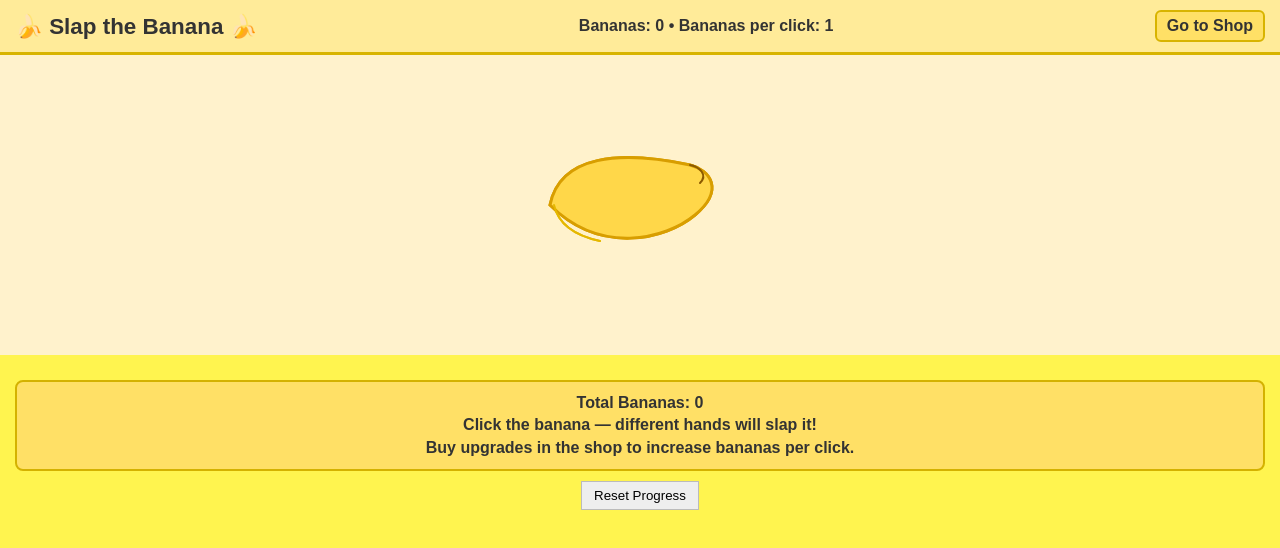
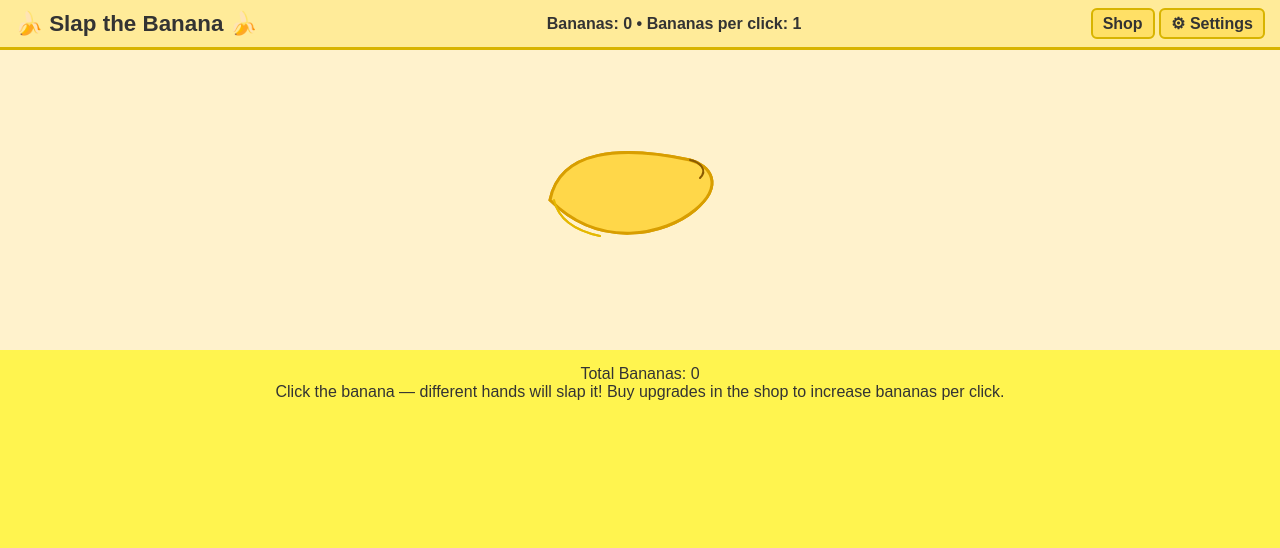
Before and after one commit to ogbuisnessman/slap-the-banana, a plain HTML site: page index.html in a window 1280 px wide. Drawn offline with Linux system fonts and the light colour scheme.

Commit message:
Update index.html

```diff
--- a/index.html
+++ b/index.html
@@ -2,7 +2,7 @@
 <html lang="en">
 <head>
   <meta charset="utf-8" />
-  <title>🍌 Slap the Banana — Game</title>
+  <title>Slap the Banana — Game</title>
   <meta name="viewport" content="width=device-width,initial-scale=1" />
   <link rel="stylesheet" href="style.css" />
 </head>
@@ -10,7 +10,10 @@
   <div class="topbar">
     <div class="title">🍌 Slap the Banana 🍌</div>
     <div class="status">Bananas: <span id="banana-count">0</span> • Bananas per click: <span id="ppc">1</span></div>
-    <a class="shop-link" href="shop.html">Go to Shop</a>
+    <div class="nav-links">
+      <a class="shop-link" href="shop.html">Shop</a>
+      <a class="shop-link" href="settings.html">⚙ Settings</a>
+    </div>
   </div>
 
   <main id="game">
@@ -36,19 +39,13 @@
     </div>
 
     <div class="controls">
-      <!-- ✅ Non-selectable info box -->
-      <div class="game-info-box">
+      <div class="info-box">
         Total Bananas: <span id="banana-count-2">0</span><br>
-        Click the banana — different hands will slap it!<br>
-        Buy upgrades in the shop to increase bananas per click.
-      </div>
-      <div class="reset-row">
-        <button id="reset-btn" class="muted">Reset Progress</button>
+        Click the banana — different hands will slap it! Buy upgrades in the shop to increase bananas per click.
       </div>
     </div>
   </main>
 
-  <!-- ✅ Corrected script link -->
   <script src="script.js"></script>
 </body>
 </html>
```
